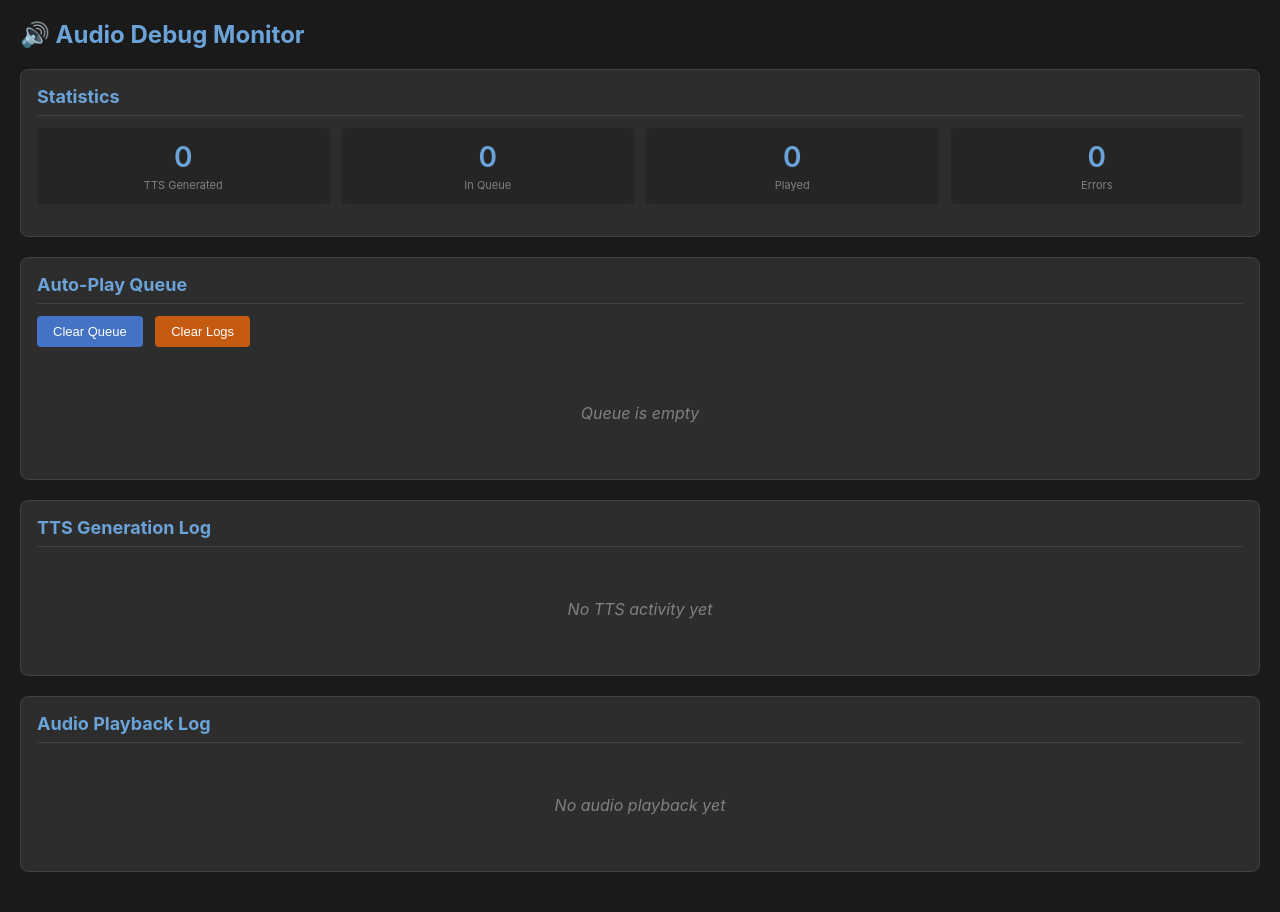
After one commit to mjbernaski/multipleservers, a Flask app: page /audio_debug in a window 1280 px wide. The commit adds this page. Run offline with Flask 3, Linux system fonts and the light colour scheme; some libraries are stand-ins or nearby versions.

Commit message:
Add Audio Debug Monitor for real-time TTS and playback tracking
- Create separate debug page at /audio_debug with real-time monitoring
- Track TTS generation events (start, complete, error)
- Display auto-play queue status in real-time
- Show currently playing audio and playback history
- Add statistics panel (generated, queued, played, errors)
- Emit socket events for all audio lifecycle stages
- Add "Audio Debug" button to main interface
- Relay client audio events through backend to all connected clients

This provides visibility into:
- When TTS is being generated
- Audio queue contents
- Current playback status
- Errors and retry attempts

Helps debug "Auto Play during debate" issues.

🤖 Generated with [Claude Code](https://claude.com/claude-code)

Co-Authored-By: Claude <noreply@anthropic.com>

```diff
--- /dev/null
+++ b/intermediator_dialog/templates/audio_debug.html
@@ -0,0 +1,485 @@
+<!DOCTYPE html>
+<html lang="en">
+<head>
+    <meta charset="UTF-8">
+    <meta name="viewport" content="width=device-width, initial-scale=1.0">
+    <title>Audio Debug Monitor - IDi</title>
+    <script src="https://cdn.socket.io/4.5.4/socket.io.min.js"></script>
+    <style>
+        * {
+            margin: 0;
+            padding: 0;
+            box-sizing: border-box;
+        }
+
+        body {
+            font-family: -apple-system, BlinkMacSystemFont, 'Segoe UI', Roboto, Oxygen, Ubuntu, Cantarell, sans-serif;
+            background: #1a1a1a;
+            color: #e0e0e0;
+            padding: 20px;
+        }
+
+        .container {
+            max-width: 1400px;
+            margin: 0 auto;
+        }
+
+        h1 {
+            color: #6ba3d8;
+            margin-bottom: 20px;
+            font-size: 24px;
+        }
+
+        .panel {
+            background: #2d2d2d;
+            border: 1px solid #404040;
+            border-radius: 8px;
+            padding: 16px;
+            margin-bottom: 20px;
+        }
+
+        .panel h2 {
+            color: #6ba3d8;
+            font-size: 18px;
+            margin-bottom: 12px;
+            border-bottom: 1px solid #404040;
+            padding-bottom: 8px;
+        }
+
+        .status-item {
+            padding: 8px 12px;
+            background: #252525;
+            border-left: 4px solid #4472c4;
+            margin-bottom: 8px;
+            border-radius: 4px;
+            font-size: 13px;
+        }
+
+        .status-item.success {
+            border-left-color: #70ad47;
+        }
+
+        .status-item.error {
+            border-left-color: #c55a11;
+        }
+
+        .status-item.warning {
+            border-left-color: #ffc000;
+        }
+
+        .timestamp {
+            color: #808080;
+            font-size: 11px;
+            margin-right: 8px;
+        }
+
+        .queue-item {
+            display: flex;
+            align-items: center;
+            padding: 10px 12px;
+            background: #252525;
+            border: 1px solid #404040;
+            border-radius: 4px;
+            margin-bottom: 6px;
+        }
+
+        .queue-item.playing {
+            border-left: 4px solid #70ad47;
+            background: #2d3528;
+        }
+
+        .queue-number {
+            background: #4472c4;
+            color: white;
+            padding: 4px 10px;
+            border-radius: 4px;
+            font-weight: 600;
+            margin-right: 12px;
+            min-width: 40px;
+            text-align: center;
+        }
+
+        .queue-item.playing .queue-number {
+            background: #70ad47;
+        }
+
+        .queue-filename {
+            flex: 1;
+            font-family: 'Courier New', monospace;
+            font-size: 13px;
+        }
+
+        .empty-state {
+            text-align: center;
+            padding: 40px;
+            color: #808080;
+            font-style: italic;
+        }
+
+        .stats {
+            display: grid;
+            grid-template-columns: repeat(auto-fit, minmax(150px, 1fr));
+            gap: 12px;
+            margin-bottom: 16px;
+        }
+
+        .stat-box {
+            background: #252525;
+            padding: 12px;
+            border-radius: 4px;
+            text-align: center;
+        }
+
+        .stat-value {
+            font-size: 28px;
+            font-weight: 600;
+            color: #6ba3d8;
+        }
+
+        .stat-label {
+            font-size: 11px;
+            color: #808080;
+            margin-top: 4px;
+        }
+
+        .log-entry {
+            font-family: 'Courier New', monospace;
+            font-size: 12px;
+            padding: 6px 10px;
+            background: #252525;
+            border-left: 3px solid #404040;
+            margin-bottom: 4px;
+            border-radius: 2px;
+        }
+
+        .log-entry.tts-start {
+            border-left-color: #4472c4;
+        }
+
+        .log-entry.tts-success {
+            border-left-color: #70ad47;
+        }
+
+        .log-entry.tts-error {
+            border-left-color: #c55a11;
+        }
+
+        .log-entry.audio-queued {
+            border-left-color: #ffc000;
+        }
+
+        .log-entry.audio-playing {
+            border-left-color: #70ad47;
+            background: #2d3528;
+        }
+
+        .controls {
+            margin-bottom: 16px;
+        }
+
+        button {
+            background: #4472c4;
+            color: white;
+            border: none;
+            padding: 8px 16px;
+            border-radius: 4px;
+            cursor: pointer;
+            font-size: 13px;
+            margin-right: 8px;
+        }
+
+        button:hover {
+            background: #365899;
+        }
+
+        button.danger {
+            background: #c55a11;
+        }
+
+        button.danger:hover {
+            background: #833c0c;
+        }
+
+        .scroll-container {
+            max-height: 400px;
+            overflow-y: auto;
+        }
+
+        .scroll-container::-webkit-scrollbar {
+            width: 8px;
+        }
+
+        .scroll-container::-webkit-scrollbar-track {
+            background: #252525;
+        }
+
+        .scroll-container::-webkit-scrollbar-thumb {
+            background: #404040;
+            border-radius: 4px;
+        }
+
+        .scroll-container::-webkit-scrollbar-thumb:hover {
+            background: #555555;
+        }
+    </style>
+</head>
+<body>
+    <div class="container">
+        <h1>🔊 Audio Debug Monitor</h1>
+
+        <div class="panel">
+            <h2>Statistics</h2>
+            <div class="stats">
+                <div class="stat-box">
+                    <div class="stat-value" id="statGenerated">0</div>
+                    <div class="stat-label">TTS Generated</div>
+                </div>
+                <div class="stat-box">
+                    <div class="stat-value" id="statQueued">0</div>
+                    <div class="stat-label">In Queue</div>
+                </div>
+                <div class="stat-box">
+                    <div class="stat-value" id="statPlayed">0</div>
+                    <div class="stat-label">Played</div>
+                </div>
+                <div class="stat-box">
+                    <div class="stat-value" id="statErrors">0</div>
+                    <div class="stat-label">Errors</div>
+                </div>
+            </div>
+        </div>
+
+        <div class="panel">
+            <h2>Auto-Play Queue</h2>
+            <div class="controls">
+                <button onclick="clearQueue()">Clear Queue</button>
+                <button class="danger" onclick="clearLogs()">Clear Logs</button>
+            </div>
+            <div id="queueContainer">
+                <div class="empty-state">Queue is empty</div>
+            </div>
+        </div>
+
+        <div class="panel">
+            <h2>TTS Generation Log</h2>
+            <div class="scroll-container" id="ttsLog">
+                <div class="empty-state">No TTS activity yet</div>
+            </div>
+        </div>
+
+        <div class="panel">
+            <h2>Audio Playback Log</h2>
+            <div class="scroll-container" id="audioLog">
+                <div class="empty-state">No audio playback yet</div>
+            </div>
+        </div>
+    </div>
+
+    <script>
+        const socket = io();
+
+        // Statistics
+        let stats = {
+            generated: 0,
+            queued: 0,
+            played: 0,
+            errors: 0
+        };
+
+        // Queue tracking
+        let currentQueue = [];
+        let currentlyPlaying = null;
+
+        // Log entries
+        let ttsLogs = [];
+        let audioLogs = [];
+
+        function updateStats() {
+            document.getElementById('statGenerated').textContent = stats.generated;
+            document.getElementById('statQueued').textContent = stats.queued;
+            document.getElementById('statPlayed').textContent = stats.played;
+            document.getElementById('statErrors').textContent = stats.errors;
+        }
+
+        function updateQueue() {
+            const container = document.getElementById('queueContainer');
+
+            if (currentQueue.length === 0 && !currentlyPlaying) {
+                container.innerHTML = '<div class="empty-state">Queue is empty</div>';
+                return;
+            }
+
+            let html = '';
+
+            // Show currently playing
+            if (currentlyPlaying) {
+                html += `
+                    <div class="queue-item playing">
+                        <div class="queue-number">▶</div>
+                        <div class="queue-filename">${currentlyPlaying.filename}</div>
+                    </div>
+                `;
+            }
+
+            // Show queued items
+            currentQueue.forEach((item, index) => {
+                html += `
+                    <div class="queue-item">
+                        <div class="queue-number">${index + 1}</div>
+                        <div class="queue-filename">${item.filename}</div>
+                    </div>
+                `;
+            });
+
+            container.innerHTML = html;
+            stats.queued = currentQueue.length;
+            updateStats();
+        }
+
+        function addTTSLog(message, type = 'info') {
+            const timestamp = new Date().toLocaleTimeString();
+            const logEntry = {
+                timestamp,
+                message,
+                type
+            };
+
+            ttsLogs.unshift(logEntry);
+            if (ttsLogs.length > 100) ttsLogs.pop();
+
+            updateTTSLog();
+        }
+
+        function addAudioLog(message, type = 'info') {
+            const timestamp = new Date().toLocaleTimeString();
+            const logEntry = {
+                timestamp,
+                message,
+                type
+            };
+
+            audioLogs.unshift(logEntry);
+            if (audioLogs.length > 100) audioLogs.pop();
+
+            updateAudioLog();
+        }
+
+        function updateTTSLog() {
+            const container = document.getElementById('ttsLog');
+
+            if (ttsLogs.length === 0) {
+                container.innerHTML = '<div class="empty-state">No TTS activity yet</div>';
+                return;
+            }
+
+            const html = ttsLogs.map(log => `
+                <div class="log-entry ${log.type}">
+                    <span class="timestamp">${log.timestamp}</span>
+                    ${log.message}
+                </div>
+            `).join('');
+
+            container.innerHTML = html;
+        }
+
+        function updateAudioLog() {
+            const container = document.getElementById('audioLog');
+
+            if (audioLogs.length === 0) {
+                container.innerHTML = '<div class="empty-state">No audio playback yet</div>';
+                return;
+            }
+
+            const html = audioLogs.map(log => `
+                <div class="log-entry ${log.type}">
+                    <span class="timestamp">${log.timestamp}</span>
+                    ${log.message}
+                </div>
+            `).join('');
+
+            container.innerHTML = html;
+        }
+
+        function clearQueue() {
+            currentQueue = [];
+            updateQueue();
+            addAudioLog('Queue cleared manually', 'info');
+        }
+
+        function clearLogs() {
+            ttsLogs = [];
+            audioLogs = [];
+            updateTTSLog();
+            updateAudioLog();
+        }
+
+        // Socket event listeners
+        socket.on('connect', () => {
+            addTTSLog('Connected to server', 'tts-success');
+            addAudioLog('Connected to server', 'audio-playing');
+        });
+
+        socket.on('tts_start', (data) => {
+            addTTSLog(`Starting TTS: ${data.speaker} Turn ${data.turn}`, 'tts-start');
+        });
+
+        socket.on('tts_complete', (data) => {
+            stats.generated++;
+            updateStats();
+            addTTSLog(`✓ Generated: ${data.filename} (${data.speaker})`, 'tts-success');
+        });
+
+        socket.on('tts_error', (data) => {
+            stats.errors++;
+            updateStats();
+            addTTSLog(`✗ Error: ${data.error}`, 'tts-error');
+        });
+
+        socket.on('audio_ready', (data) => {
+            addAudioLog(`Audio ready: ${data.filename}`, 'audio-queued');
+        });
+
+        socket.on('audio_queued', (data) => {
+            currentQueue.push({
+                filename: data.filename,
+                url: data.url
+            });
+            updateQueue();
+            addAudioLog(`Queued: ${data.filename}`, 'audio-queued');
+        });
+
+        socket.on('audio_playing', (data) => {
+            // Remove from queue
+            const index = currentQueue.findIndex(item => item.filename === data.filename);
+            if (index !== -1) {
+                currentQueue.splice(index, 1);
+            }
+
+            currentlyPlaying = {
+                filename: data.filename
+            };
+
+            stats.played++;
+            updateQueue();
+            updateStats();
+            addAudioLog(`▶ Playing: ${data.filename}`, 'audio-playing');
+        });
+
+        socket.on('audio_ended', (data) => {
+            currentlyPlaying = null;
+            updateQueue();
+            addAudioLog(`✓ Finished: ${data.filename}`, 'tts-success');
+        });
+
+        socket.on('audio_error', (data) => {
+            stats.errors++;
+            updateStats();
+            addAudioLog(`✗ Playback error: ${data.filename} - ${data.error}`, 'tts-error');
+        });
+
+        // Initialize
+        updateStats();
+        updateQueue();
+    </script>
+</body>
+</html>
```
Also changed, not shown: intermediator_dialog/intermediator_dialog.py (+58 -0 lines), intermediator_dialog/templates/intermediator_dialog.html (+40 -3 lines).
